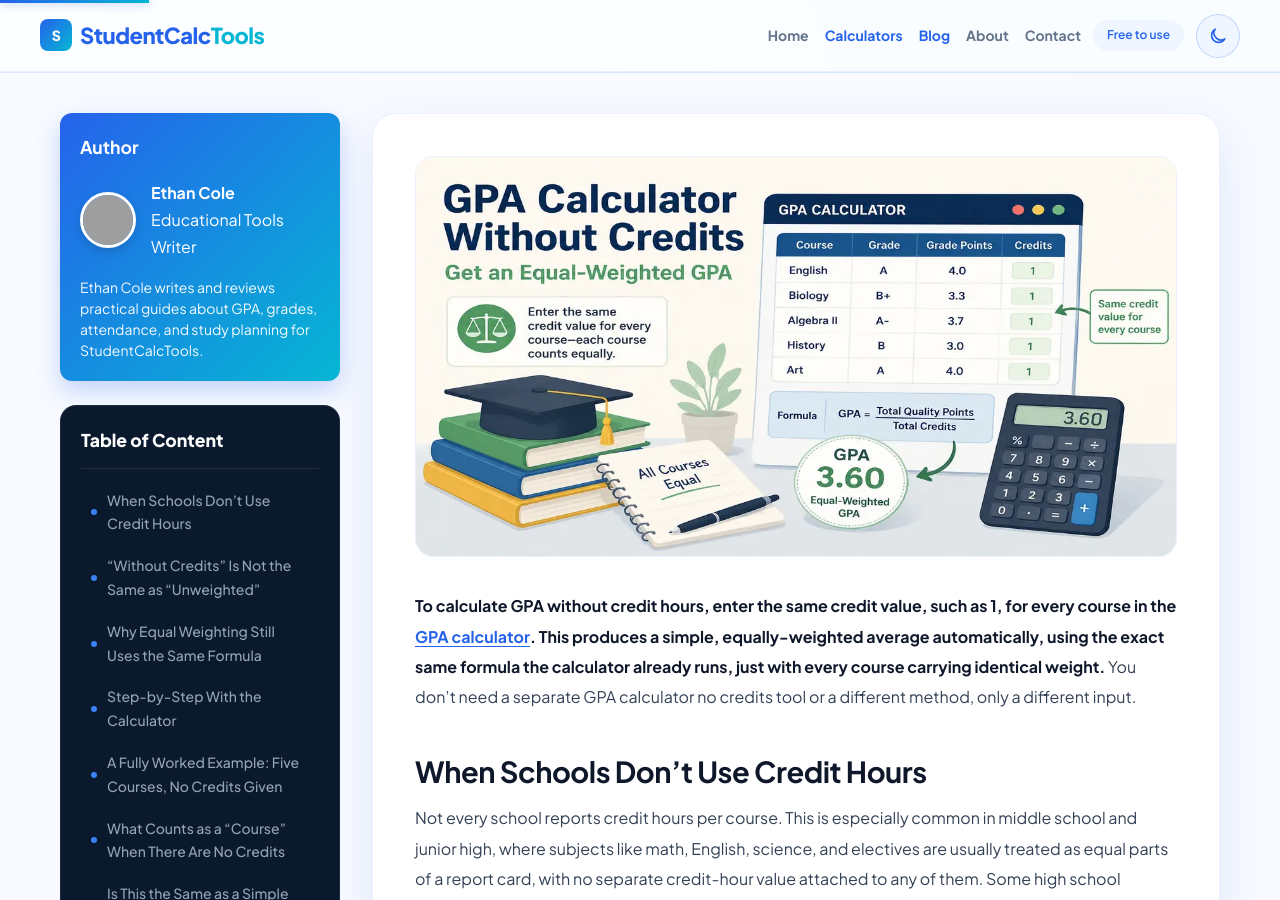
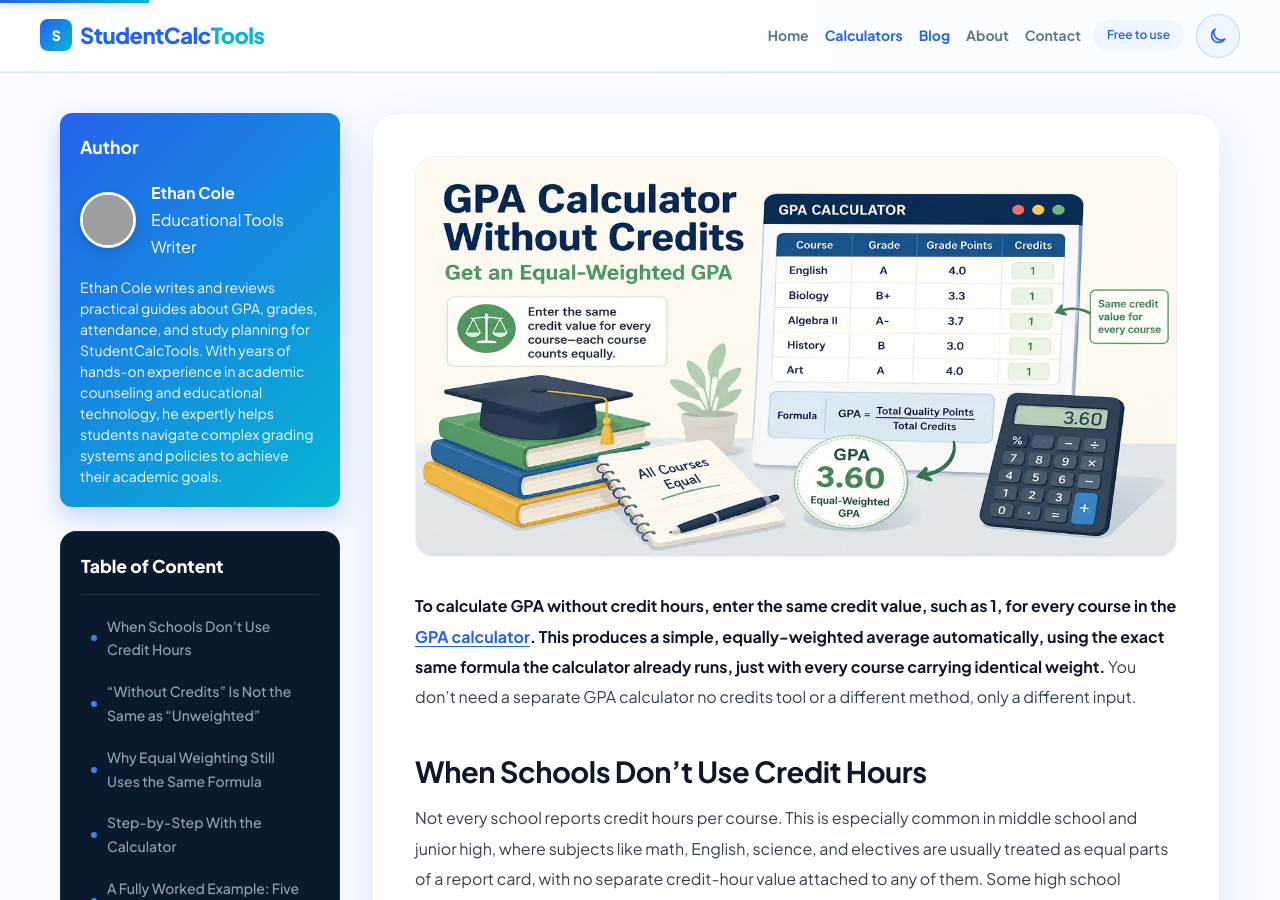
Before and after one commit to zaidmeo09-dhangal/studentcalctools, a Jekyll site: the page built from _posts/2026-08-28-gpa-calculator-without-credits-how-to-get-an-equal-weighted-gpa.md, in a window 1280 px wide and 900 px high, scrolled down 545 px. Built offline with Jekyll 4.4.1, drawn with Linux system fonts in a browser that asks for light colours; grey boxes are pictures that could not be loaded.

Commit message:
Update sidebar.html

```diff
--- a/_includes/sidebar.html
+++ b/_includes/sidebar.html
@@ -11,7 +11,7 @@
       </div>
     </div>
     <p class="author-bio">
-      Ethan Cole writes and reviews practical guides about GPA, grades, attendance, and study planning for StudentCalcTools.
+      Ethan Cole writes and reviews practical guides about GPA, grades, attendance, and study planning for StudentCalcTools. With years of hands-on experience in academic counseling and educational technology, he expertly helps students navigate complex grading systems and policies to achieve their academic goals.
     </p>
   </div>
 
```
